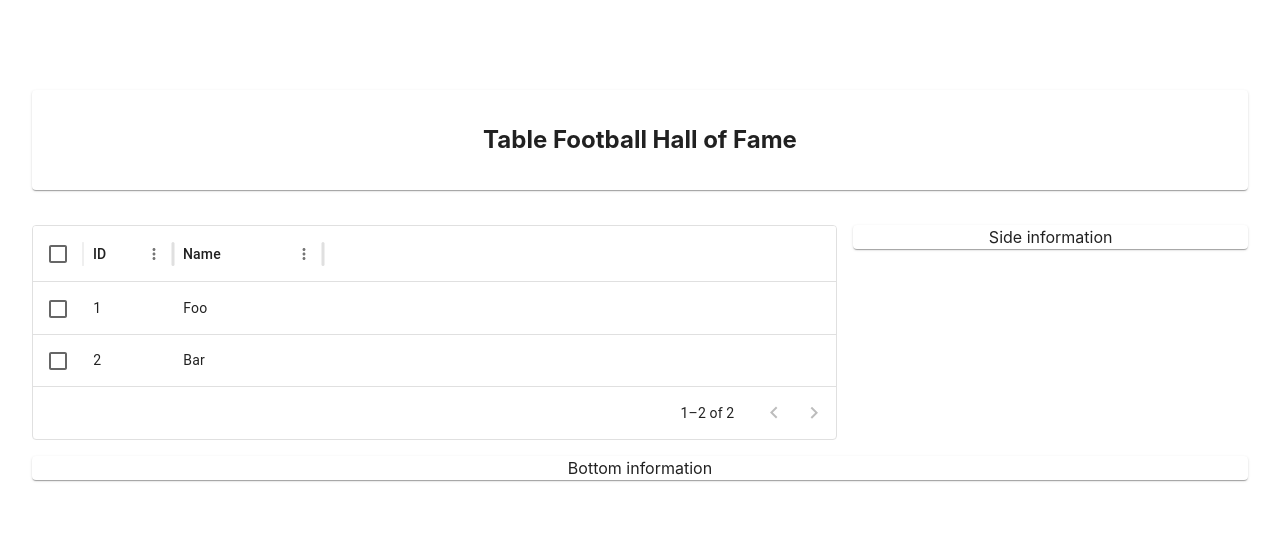
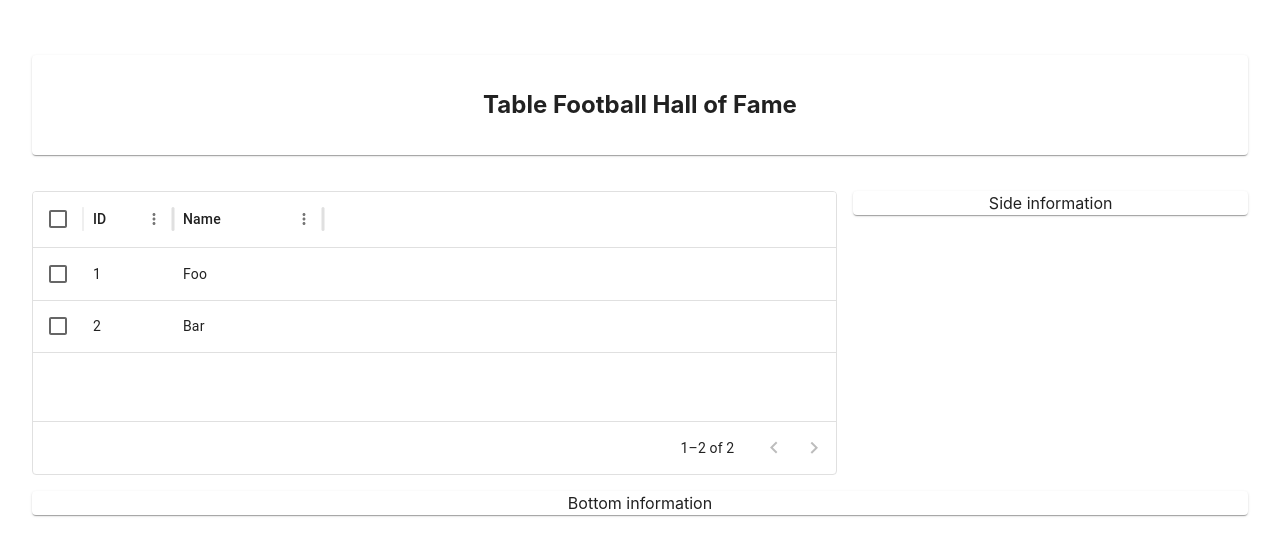
Before and after one commit to erobwen/table-football, a React (Vite) app in the folder react/: page / in a window 1280 px wide. Shown: the part 125-680 px from the top of the page. Built offline with nearby package versions, Linux system fonts and the light colour scheme; no server answers.

Commit message:
Some more components.

```diff
--- a/react/src/App.jsx
+++ b/react/src/App.jsx
@@ -1,74 +1,8 @@
-import { useEffect, useState } from 'react'
-import axios from "axios";
-import { Box, Grid, Paper } from "@mui/material";
-import { DataGrid } from '@mui/x-data-grid';
+
 import './App.css'
 
-function App() {
-  useEffect(() => {
-    axios
-      .get("http://localhost:3000/api/users")
-      .then((response) => setUsers(response.data))
-      .catch((err) => {
-        console.error(err);
-      });
-  }, []);
+import { Dashboard } from './components/Dashboard'
 
-  const [users, setUsers] = useState([
-    {
-      id: 1,
-      name: "Foo",
-    },
-    {
-      id: 2,
-      name: "Bar"
-    }
-  ])
-
-  const rows = users;
-
-  const columns = [
-    { field: 'id', headerName: 'ID', width: 90 },
-    {
-      field: 'name',
-      headerName: 'Name',
-      width: 150,
-    }
-  ];
-
-  return (
-    <>
-      <Box sx={{ flexGrow: 1 }}>
-        <Grid container spacing={2}>
-          <Grid item xs={12}>
-            <Paper><h2 style={{height:"100px", lineHeight:"100px"}}>Table Football Hall of Fame</h2></Paper>
-          </Grid>
-          <Grid item xs={8}>
-            <DataGrid
-              rows={rows}
-              columns={columns}
-              initialState={{
-                pagination: {
-                  paginationModel: {
-                    pageSize: 5,
-                  },
-                },
-              }}
-              pageSizeOptions={[5]}
-              checkboxSelection
-              disableRowSelectionOnClick
-            />
-          </Grid>
-          <Grid item xs={4}>
-            <Paper>Side information</Paper>
-          </Grid>
-          <Grid item xs={12}>
-            <Paper>Bottom information</Paper>
-          </Grid>
-        </Grid>
-      </Box>
-    </>
-  )
+export default function App() {
+  return <Dashboard/>
 }
-
-export default App
--- /dev/null
+++ b/react/src/components/Dashboard.jsx
@@ -0,0 +1,72 @@
+import { Box, Grid, Paper } from "@mui/material";
+import { DataGrid } from '@mui/x-data-grid';
+import { useLoadedData } from './hooks';
+
+export function Dashboard() {
+  const [users, reload] = useLoadedData("/api/users",
+    [
+      {
+        id: 1,
+        name: "Foo",
+      },
+      {
+        id: 2,
+        name: "Bar"
+      }
+    ]
+  );
+
+  return (
+    <>
+      <HallOfFame users={users}/>
+    </>
+  )
+}
+
+
+function HallOfFame({users}) {
+  const rows = users;
+
+  const columns = [
+    { field: 'id', headerName: 'ID', width: 90 },
+    {
+      field: 'name',
+      headerName: 'Name',
+      width: 150,
+    }
+  ];
+
+  return (
+    <>
+      <Box sx={{ flexGrow: 1 }}>
+        <Grid container spacing={2}>
+          <Grid item xs={12}>
+            <Paper><h2 style={{height:"100px", lineHeight:"100px"}}>Table Football Hall of Fame</h2></Paper>
+          </Grid>
+          <Grid item xs={8} style={{height:"300px"}}>
+            <DataGrid
+              rows={rows}
+              columns={columns}
+              initialState={{
+              pagination: {
+                paginationModel: {
+                pageSize: 5,
+                },
+              },
+              }}
+              pageSizeOptions={[5]}
+              checkboxSelection
+              disableRowSelectionOnClick
+            />
+          </Grid>
+          <Grid item xs={4}>
+            <Paper>Side information</Paper>
+          </Grid>
+          <Grid item xs={12}>
+            <Paper>Bottom information</Paper>
+          </Grid>
+        </Grid>
+      </Box>
+    </>
+  )
+}
--- /dev/null
+++ b/react/src/components/hooks.js
@@ -0,0 +1,21 @@
+import { useEffect, useState } from 'react'
+import axios from "axios";
+
+export function useLoadedData(url, dummyData) {
+  if (dummyData) return [dummyData, () => {}];
+  const [data, setData] = useState(null);
+  useEffect(() => {
+    reload();
+  }, []);
+
+  function reload() {
+    axios
+      .get("http://localhost:3000" + url)
+      .then((response) => setUsers(response.data))
+      .catch((err) => {
+      console.error(err);
+    });
+  }
+
+  return [data, reload]
+}
```
Also changed, not shown: react/src/components/CreateUser.jsx (added), react/src/components/RegisterGame.jsx (added), react/src/components/RegisterTeam.jsx (added), react/src/components/StartGame.jsx (added).
